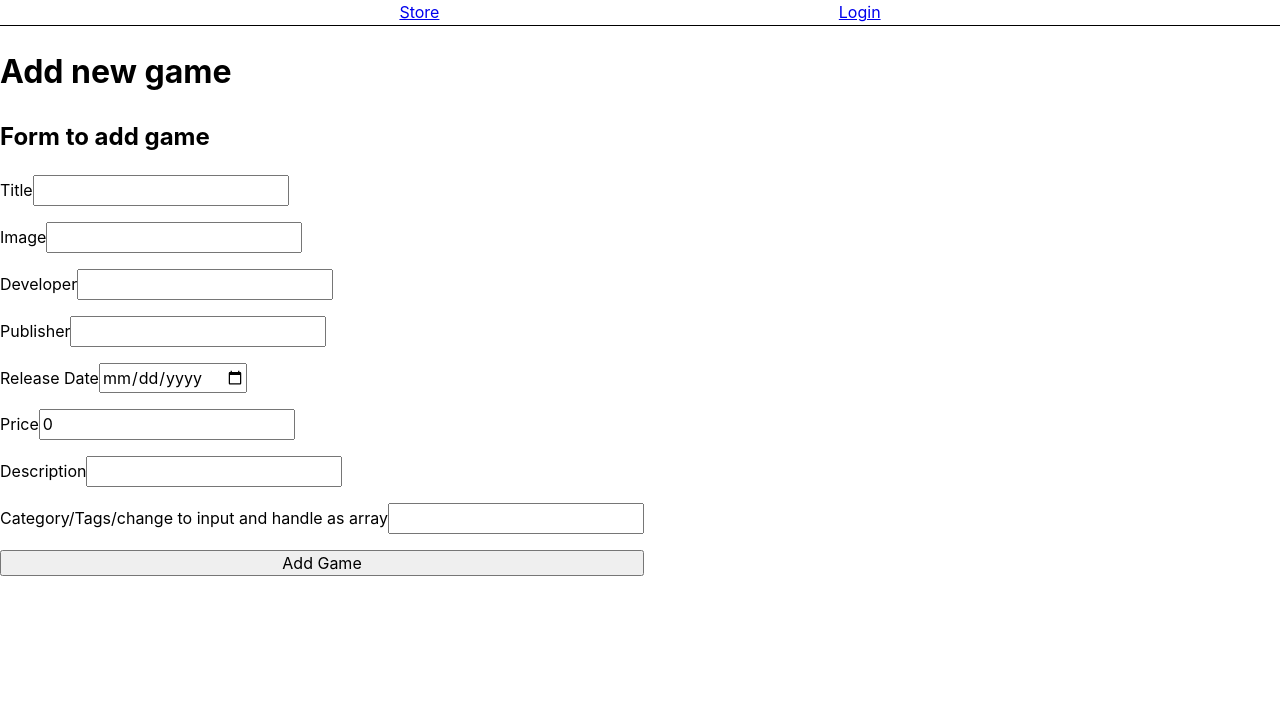
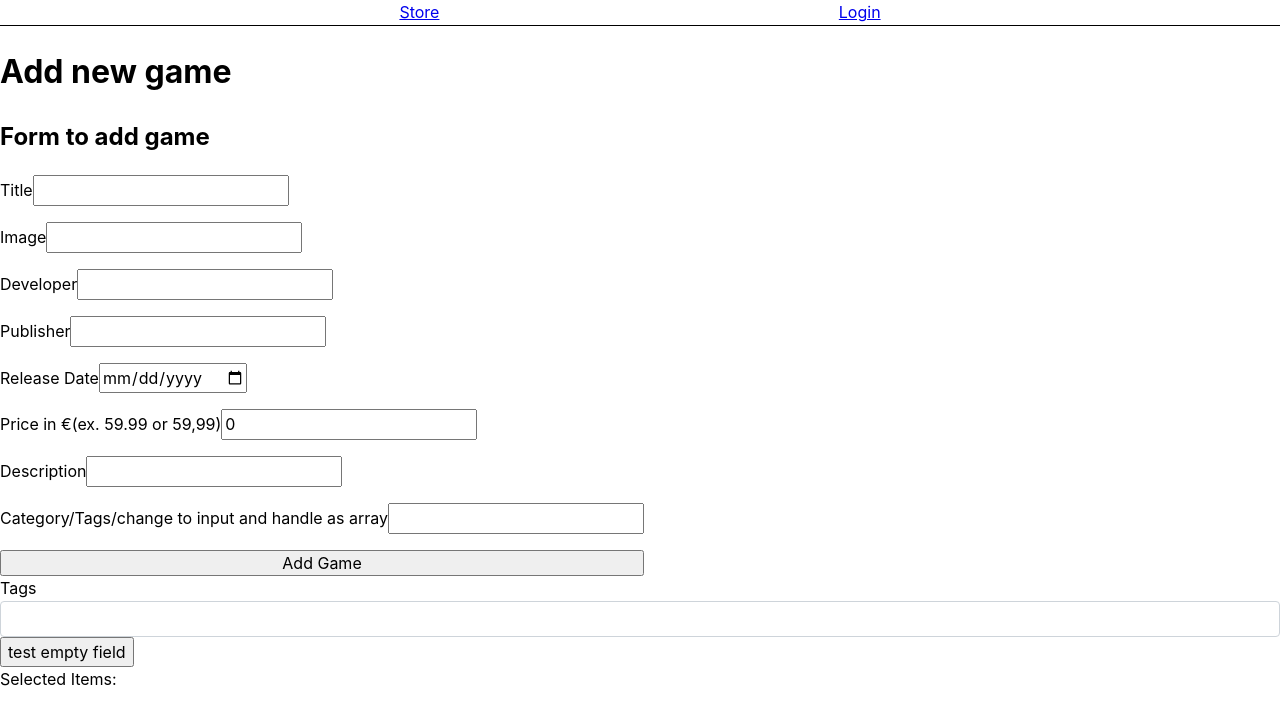
Before and after one commit to tlorius/project3gamestore, a React (Vite) app: page /games/add in a window 1280 px wide. Shown: the top 724 px of the page. Built offline with nearby package versions, Linux system fonts and the light colour scheme.

Commit message:
gameform updated, still needs revision

```diff
--- a/src/components/GameForm.jsx
+++ b/src/components/GameForm.jsx
@@ -3,9 +3,12 @@ import classes from "../styles/GameForm.module.css";
 import { useNavigate, useParams } from "react-router-dom";
 import { AuthContext } from "../providers/AuthContext";
 import { toast } from "react-toastify";
+import { GameContext } from "../providers/GameContext";
+import { Autocomplete } from "@mantine/core";
 
 const GameForm = ({ isUpdate = false }) => {
   const { requestWithToken } = useContext(AuthContext);
+  const { categories } = useContext(GameContext);
   const { gameId } = useParams();
   const [title, setTitle] = useState("");
   const [imageUrl, setImageUrl] = useState("");
@@ -14,9 +17,25 @@ const GameForm = ({ isUpdate = false }) => {
   const [releaseDate, setReleaseDate] = useState();
   const [price, setPrice] = useState(0);
   const [description, setDescription] = useState("");
-  const [tags, setTags] = useState();
+  const [tags, setTags] = useState([]);
+  const [tagField, setTagField] = useState("");
+  const [isFocused, setIsFocused] = useState(false);
 
   const navigate = useNavigate();
+
+  const handleTagSelect = (tag) => {
+    if (!tags.includes(tag)) {
+      setTags([...tags, tag]);
+    }
+    //doesnt clear field if its focussed
+
+    setIsFocused(false);
+    setTagField("");
+
+    setTimeout(() => {
+      setIsFocused(true);
+    }, 10);
+  };
 
   const handleSubmit = async (event) => {
     event.preventDefault();
@@ -39,12 +58,12 @@ const GameForm = ({ isUpdate = false }) => {
         payload
       );
       if (response.status === 201) {
-        console.log(
-          "successfully created game - REPLACE THIS WITH ACTUAL CODE"
-        );
+        toast.success("successfully added game");
+        navigate(`/games/${response.data._id}`);
       }
       if (response.status === 200) {
-        console.log("successfully updated game - REPLACE WITH ACTUAL CODE");
+        toast.success("successfully udpated game");
+        navigate(`/games/${response.data._id}`);
       }
     } catch (error) {
       toast.error(
@@ -103,7 +122,7 @@ const GameForm = ({ isUpdate = false }) => {
           />
         </label>
         <label>
-          Price
+          Price in €(ex. 59.99 or 59,99)
           <input
             type="number"
             required
@@ -131,6 +150,20 @@ const GameForm = ({ isUpdate = false }) => {
         </label>
         <input type="submit" value={isUpdate ? "Update Game" : "Add Game"} />
       </form>
+      <label>
+        Tags
+        <Autocomplete
+          value={tagField}
+          onChange={(value) => setTagField(value)}
+          data={["mmo", "action", "rpg"]}
+          onOptionSubmit={(value) => handleTagSelect(value)}
+          capture={isFocused}
+        />
+      </label>
+      <button type="button" onClick={() => setTagField("")}>
+        test empty field
+      </button>
+      <div>Selected Items: {tags.join(", ")}</div>
     </>
   );
 };
--- a/src/main.jsx
+++ b/src/main.jsx
@@ -19,7 +19,7 @@ ReactDOM.createRoot(document.getElementById("root")).render(
             <ReviewsContextProvider>
               <MantineProvider>
                 <App />
-                <ToastContainer theme="dark" />
+                <ToastContainer theme="dark" autoClose={2500} />
               </MantineProvider>
             </ReviewsContextProvider>
           </GameContextProvider>
```
